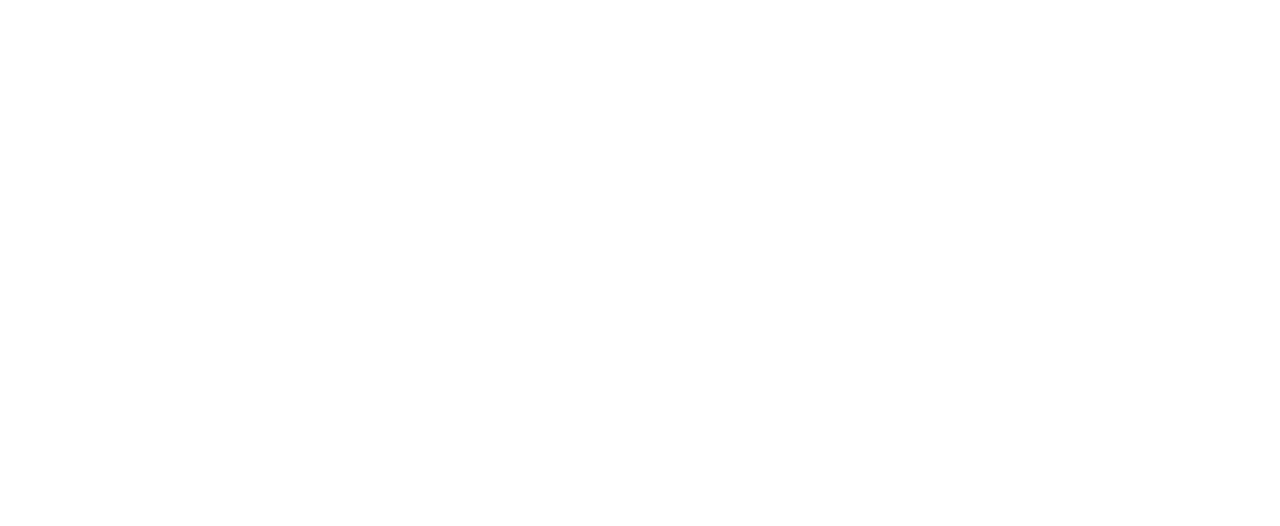
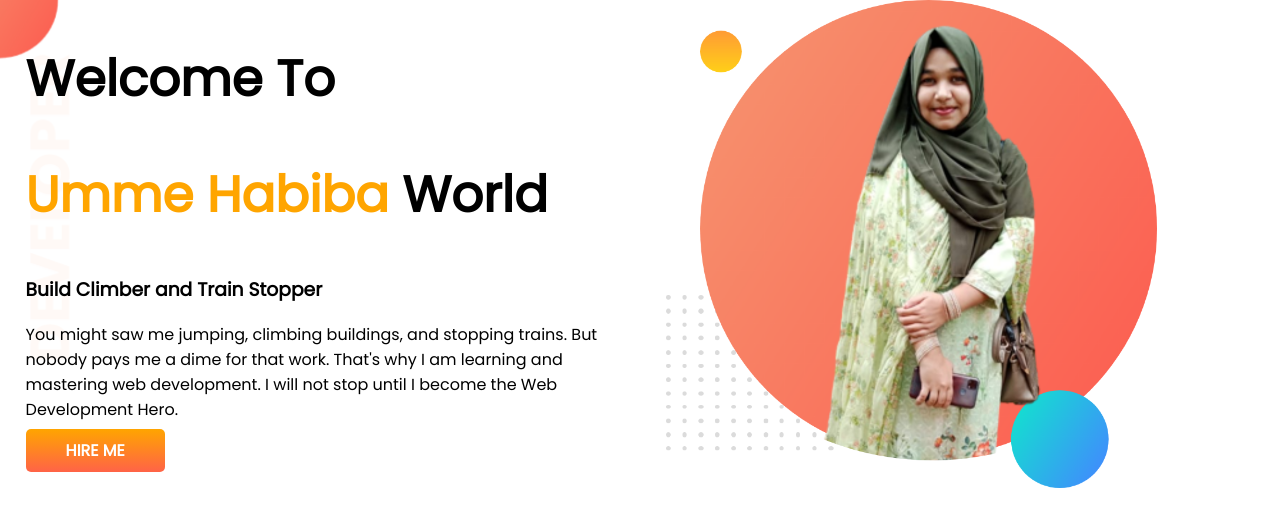
Before and after one commit to ummehabibatuhin/Habiba-portfolio, a plain HTML site: page index.html in a window 1280 px wide. Drawn offline with Linux system fonts and the light colour scheme.

Commit message:
top banner added

```diff
--- a/index.html
+++ b/index.html
@@ -5,10 +5,19 @@
     <meta http-equiv="X-UA-Compatible" content="IE=edge">
     <meta name="viewport" content="width=device-width, initial-scale=1.0">
     <title>Habiba portfolio</title>
+    <link rel="preconnect" href="https://fonts.googleapis.com">
+<link rel="preconnect" href="https://fonts.gstatic.com" crossorigin>
+<link href="https://fonts.googleapis.com/css2?family=Poppins&display=swap" rel="stylesheet">
     <link rel="stylesheet" href="style.css">
 
 </head>
 <body>
-
+   <section class="top-banner"> <div class="half-width"><h1>Welcome To</h1>
+    <h1 ><span class="orange-color"> Umme Habiba</span> World</h1>
+    <h3>Build Climber and Train Stopper</h3>
+    <p>You might saw me jumping, climbing buildings, and stopping trains. But nobody pays me a dime for that work. That's why I am learning and mastering web development. I will not stop until I become the Web Development Hero.</p>
+    <a class="link-button" target="_blank" href="https://www.linkedin.com/company/programminghero/">HIRE ME</a>
+</div>
+<div class="half-width"> <img src="images/my-bg.png" alt=""></div></section>
 </body>
 </html>
--- a/style.css
+++ b/style.css
@@ -0,0 +1,32 @@
+body{
+    font-family: 'Poppins', sans-serif;
+    margin: 0;
+}
+h1{
+    font-size: 50px;
+}
+.orange-color{
+    color: orange;
+}
+section{
+    display: flex;
+}
+.half-width{
+    width: 50%;
+    padding-left: 2%;
+}
+.half-width img{
+    width: 80%;
+}
+.link-button{
+    text-decoration: none;
+    background-image: linear-gradient(orange,tomato);
+    padding: 10px 40px;
+    color: white;
+    font-weight: 700;
+    border-radius: 5px;
+}
+.top-banner{
+    background-image: url(images/top-banner.png);
+    background-repeat: no-repeat;
+}
```
Also changed, not shown: images/dream-bg.png (added), images/exp-bg.png (added), images/jhankar.png (added), images/jhankar2.png (added), images/my-bg.png (added), images/my-bg2.png (added), images/top-banner.png (added), my-bg.png (added), 7 other files.
